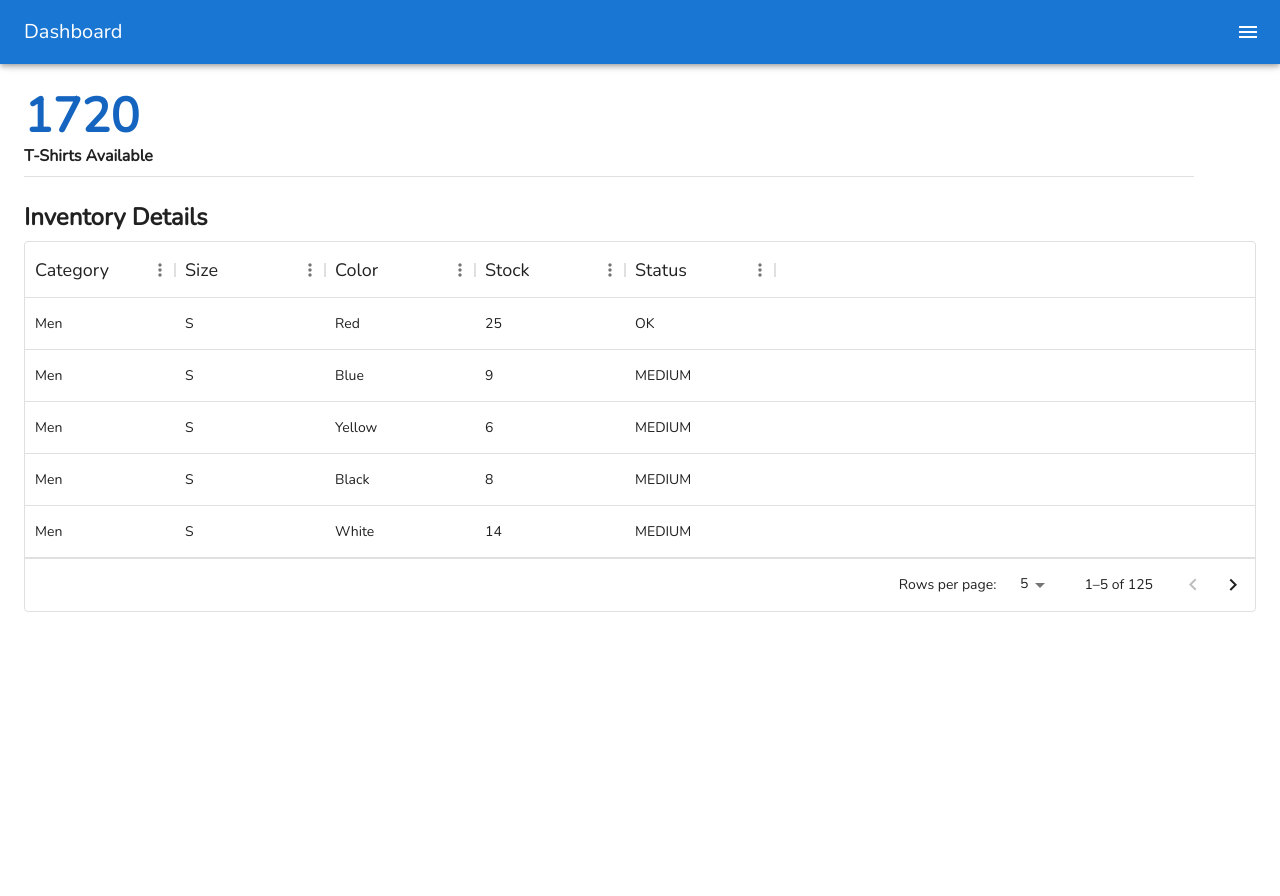
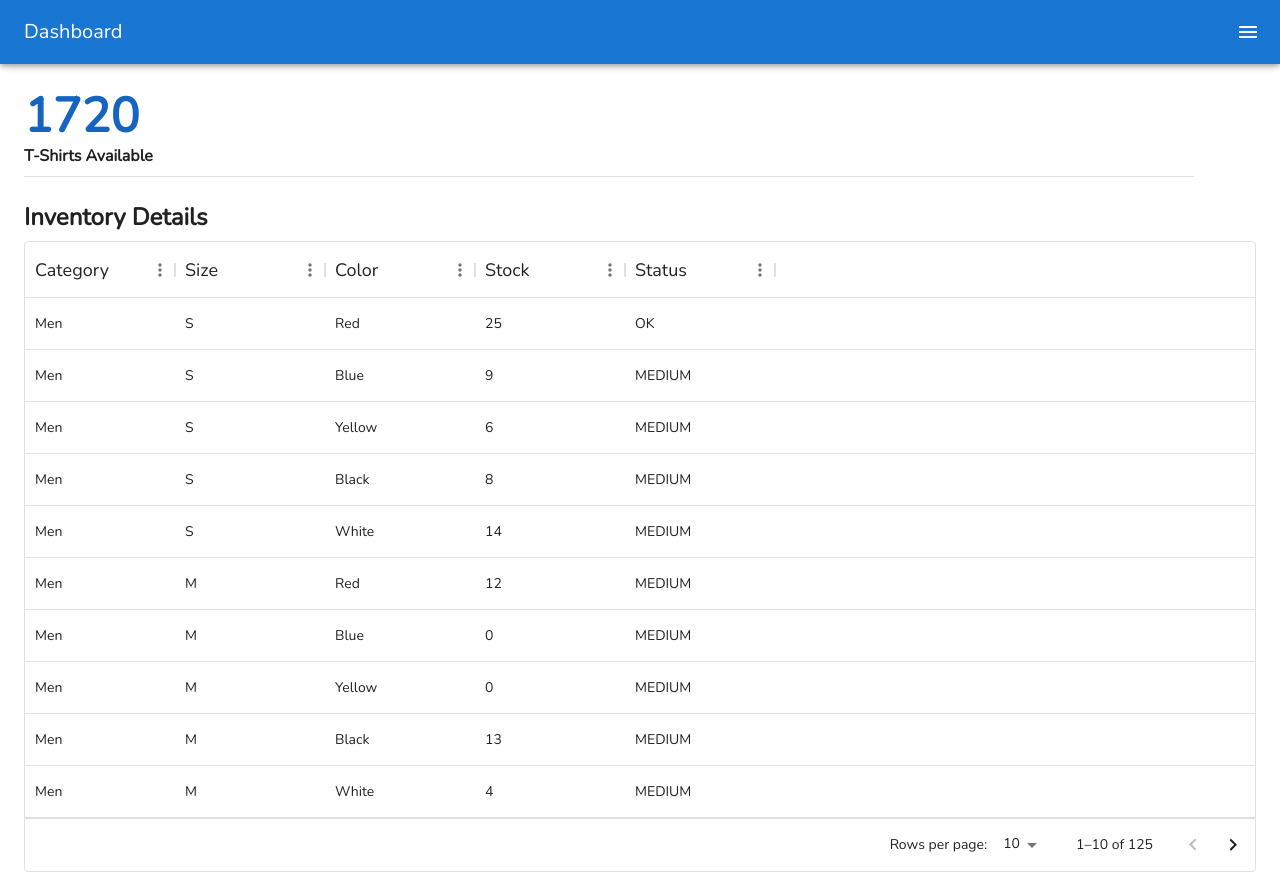
Before and after one commit to LailaSumiyaKhan/dashboard, a React (Create React App) app: page /inventory in a window 1280 px wide. Before the commit the page ends 800 px from the top, so only its background shows below. Built offline with nearby package versions, Linux system fonts and the light colour scheme.

Commit message:
Update initial page size

```diff
--- a/src/pages/inventory/Inventory.jsx
+++ b/src/pages/inventory/Inventory.jsx
@@ -40,7 +40,7 @@ export default function Inventory() {
             initialState={{
                pagination: {
                   paginationModel: {
-                     pageSize: 5,
+                     pageSize: 10,
                   },
                },
             }}
```
